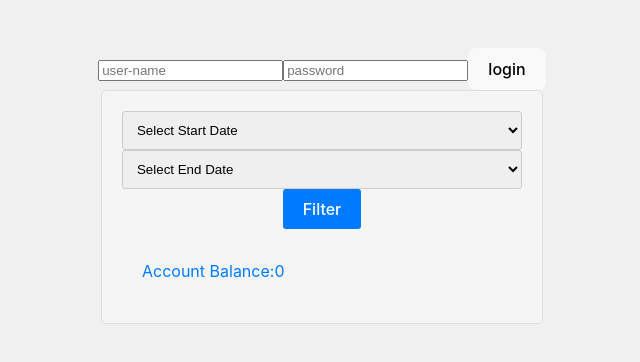
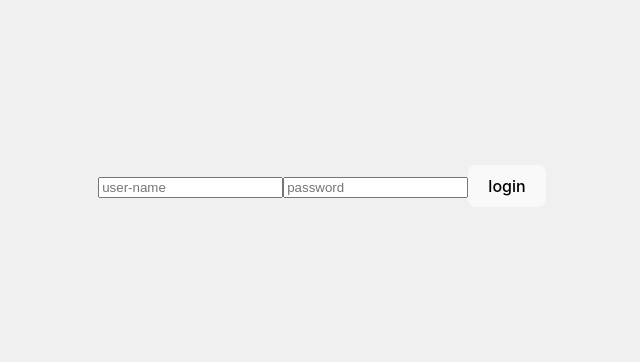
Before and after one commit to Netdreion/Bank-Study, a React (Vite) app: page / in a window 1280 px wide. Shown: the part 214-576 px from the top of the page, without its empty margins (318-958 px from the left). Built offline with nearby package versions, Linux system fonts and the light colour scheme.

Commit message:
login statues added

```diff
--- a/src/App.jsx
+++ b/src/App.jsx
@@ -5,10 +5,11 @@ import "./App.css";
 import TransactionFilters from "./components/TransactionFilters";
 
 function App() {
+  const [login, setLogin] = useState(false);
   return (
     <>
       <Login />
-      <TransactionFilters />
+      {login && <TransactionFilters />}
     </>
   );
 }
```
